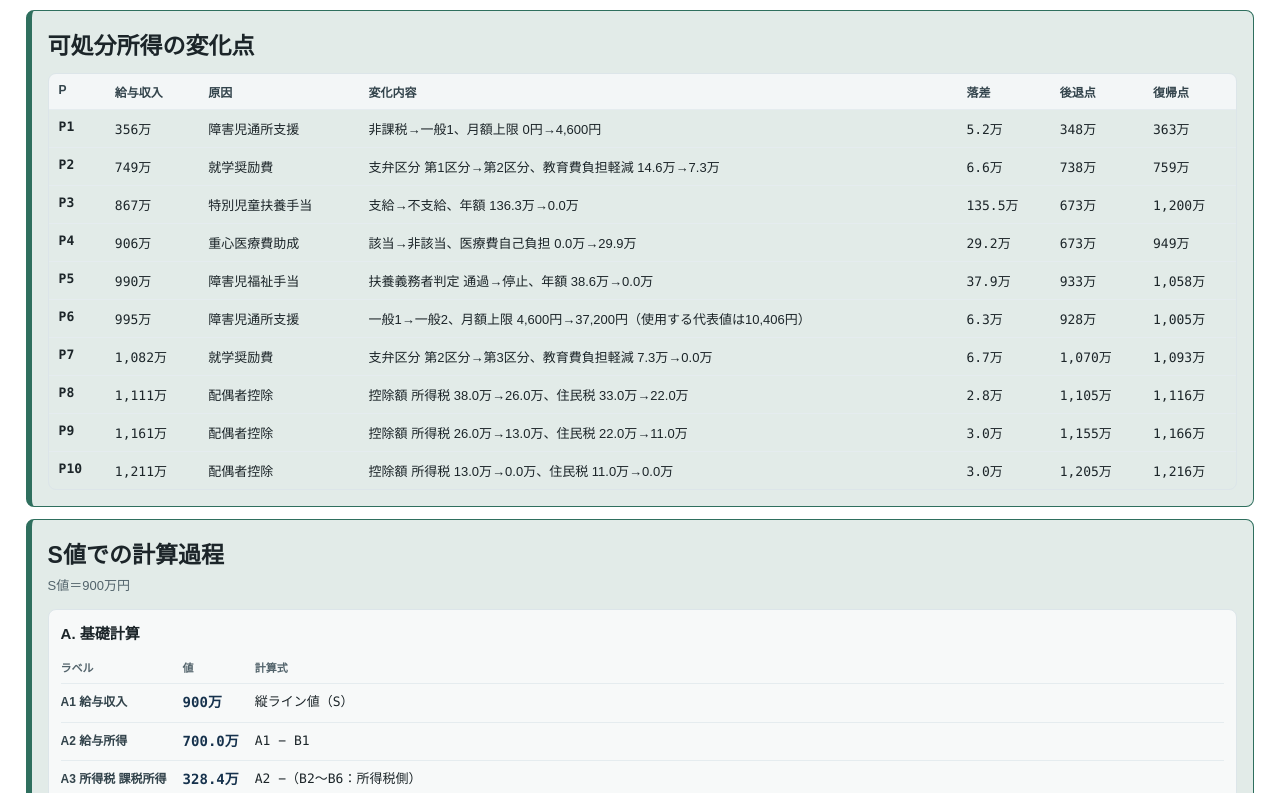
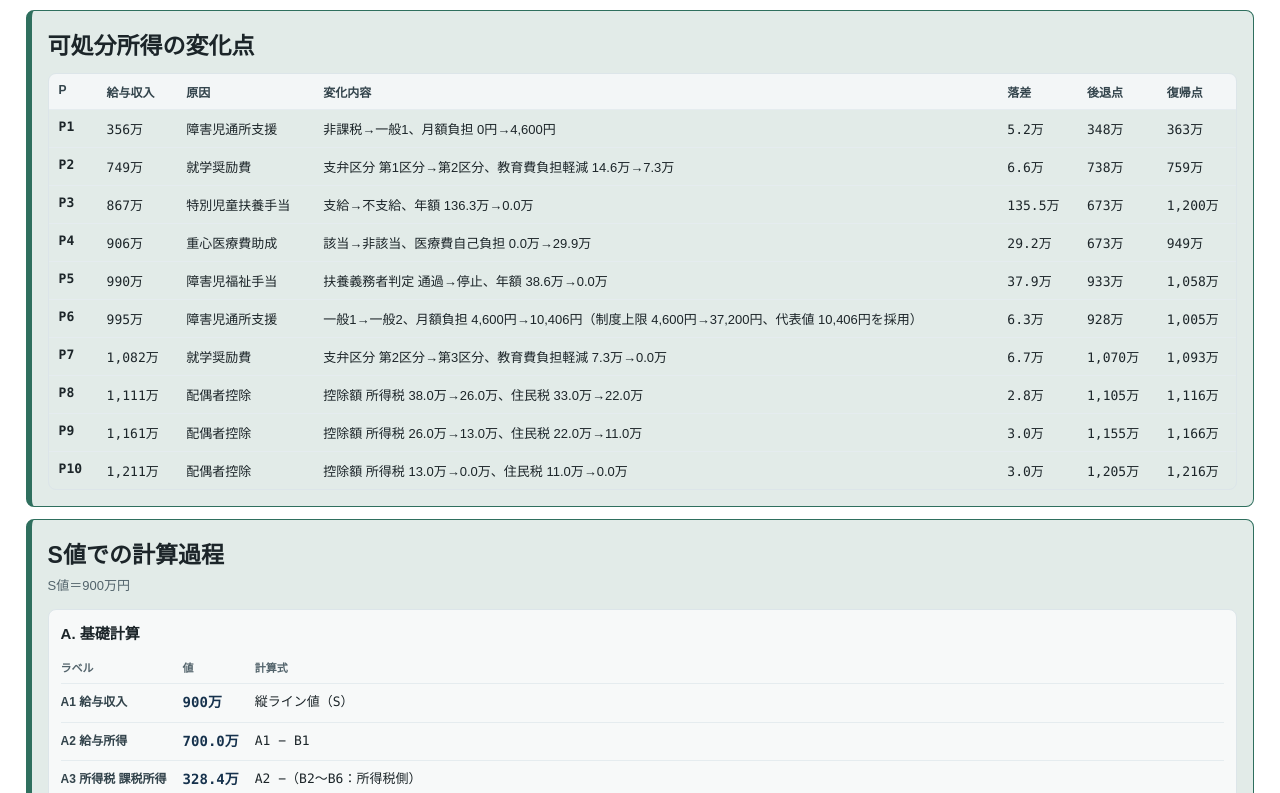
Before and after one commit to Design-for-Changes/dw-appendix, a React (Create React App) app: page / in a window 1280 px wide. Shown: the part 1127-1920 px from the top of the page. Built offline with nearby package versions, Linux system fonts and the light colour scheme.

Commit message:
Clarify service fee display and V5 purpose

```diff
--- a/src/calc/cliffCauseAnalysis.js
+++ b/src/calc/cliffCauseAnalysis.js
@@ -78,18 +78,27 @@ function compareService(out, before, after) {
   }
   if (!changes.length && !changed(b.annualWan, a.annualWan)) return;
 
+  const adoptedMonthlyYen = (detail) => {
+    const value = toNumber(detail?.monthlyUpperYen, NaN);
+    return Number.isFinite(value) ? value : statutoryCapYen(detail);
+  };
+
   const describe = ({ prev, next }) => {
     const prevType = prev.type || "対象外";
     const nextType = next.type || "対象外";
-    let s = `${prevType}→${nextType}、月額上限 ${yen(statutoryCapYen(prev))}→${yen(statutoryCapYen(next))}`;
-    // 上限が代表値より高く、代表値が実負担として効く区分（例：一般2）だけ注記
-    if (next.rawMonthlyYen != null && next.rawMonthlyYen < statutoryCapYen(next)) {
-      s += `（使用する代表値は${yen(next.rawMonthlyYen)}）`;
+    const prevAdopted = adoptedMonthlyYen(prev);
+    const nextAdopted = adoptedMonthlyYen(next);
+    const prevCap = statutoryCapYen(prev);
+    const nextCap = statutoryCapYen(next);
+    let s = `${prevType}→${nextType}、月額負担 ${yen(prevAdopted)}→${yen(nextAdopted)}`;
+    // 一般2は制度上限ではなく代表値を採用するため、上限との差を注記する。
+    if (next.rawMonthlyYen != null && next.rawMonthlyYen < nextCap) {
+      s += `（制度上限 ${yen(prevCap)}→${yen(nextCap)}、代表値 ${yen(next.rawMonthlyYen)}を採用）`;
     }
     return s;
   };
   const signature = ({ prev, next }) =>
-    `${prev.type || "対象外"}→${next.type || "対象外"}|${statutoryCapYen(prev)}→${statutoryCapYen(next)}|${next.rawMonthlyYen}`;
+    `${prev.type || "対象外"}→${next.type || "対象外"}|${adoptedMonthlyYen(prev)}→${adoptedMonthlyYen(next)}|${statutoryCapYen(prev)}→${statutoryCapYen(next)}|${next.rawMonthlyYen}`;
   let text;
   if (!changes.length) {
     text = `年額利用料 ${wan(b.annualWan)}→${wan(a.annualWan)}`;
--- a/src/pages/AppendixCliffMap.js
+++ b/src/pages/AppendixCliffMap.js
@@ -714,7 +714,7 @@ function BreakdownPanel({ point }) {
               label: `${d.who}（${fmt(d.age)}歳）`,
               value: d.type,
               confidence: d.confidence,
-              formula: `所得割 ${fmtYen(d.householdLevyYen)} → 区分 ${d.type} → 上限 ${fmtYen(capYen)}/月${usesRep ? `（使用する代表値 ${fmtYen(d.rawMonthlyYen)}）` : ""}`,
+              formula: `所得割 ${fmtYen(d.householdLevyYen)} → 区分 ${d.type} → 採用月額 ${fmtYen(d.monthlyUpperYen)}/月${usesRep ? `（制度上限 ${fmtYen(capYen)}、代表値 ${fmtYen(d.rawMonthlyYen)}を採用）` : `（制度上限 ${fmtYen(capYen)}）`}`,
             };
           }),
           {
```
